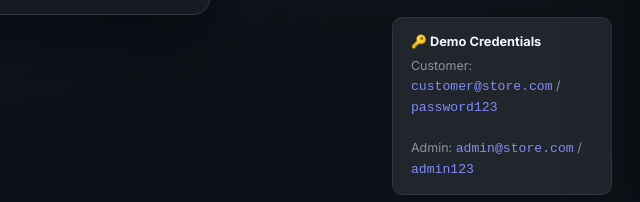
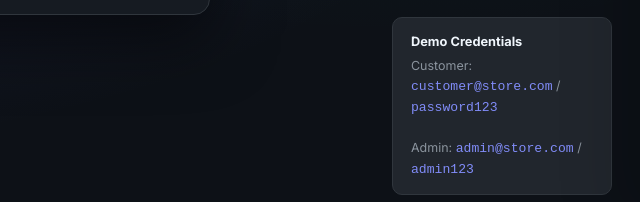
Before and after one commit to yusufovFiruzbek/vetement, a plain HTML site: page index.html in a window 1280 px wide. Shown: the part 577-779 px from the top of the page, 640-1280 px from the left. Drawn offline with nearby package versions, Linux system fonts and the light colour scheme; a web font is replaced by a local one.

Commit message:
sticker remove

```diff
--- a/index.html
+++ b/index.html
@@ -1195,7 +1195,7 @@
 
   <!-- Credentials Hint -->
   <div class="creds-hint">
-    <strong>🔑 Demo Credentials</strong>
+    <strong> Demo Credentials</strong>
     Customer: <code>customer@store.com</code> / <code>password123</code>
     <br/><br/>
     Admin: <code>admin@store.com</code> / <code>admin123</code>
```
